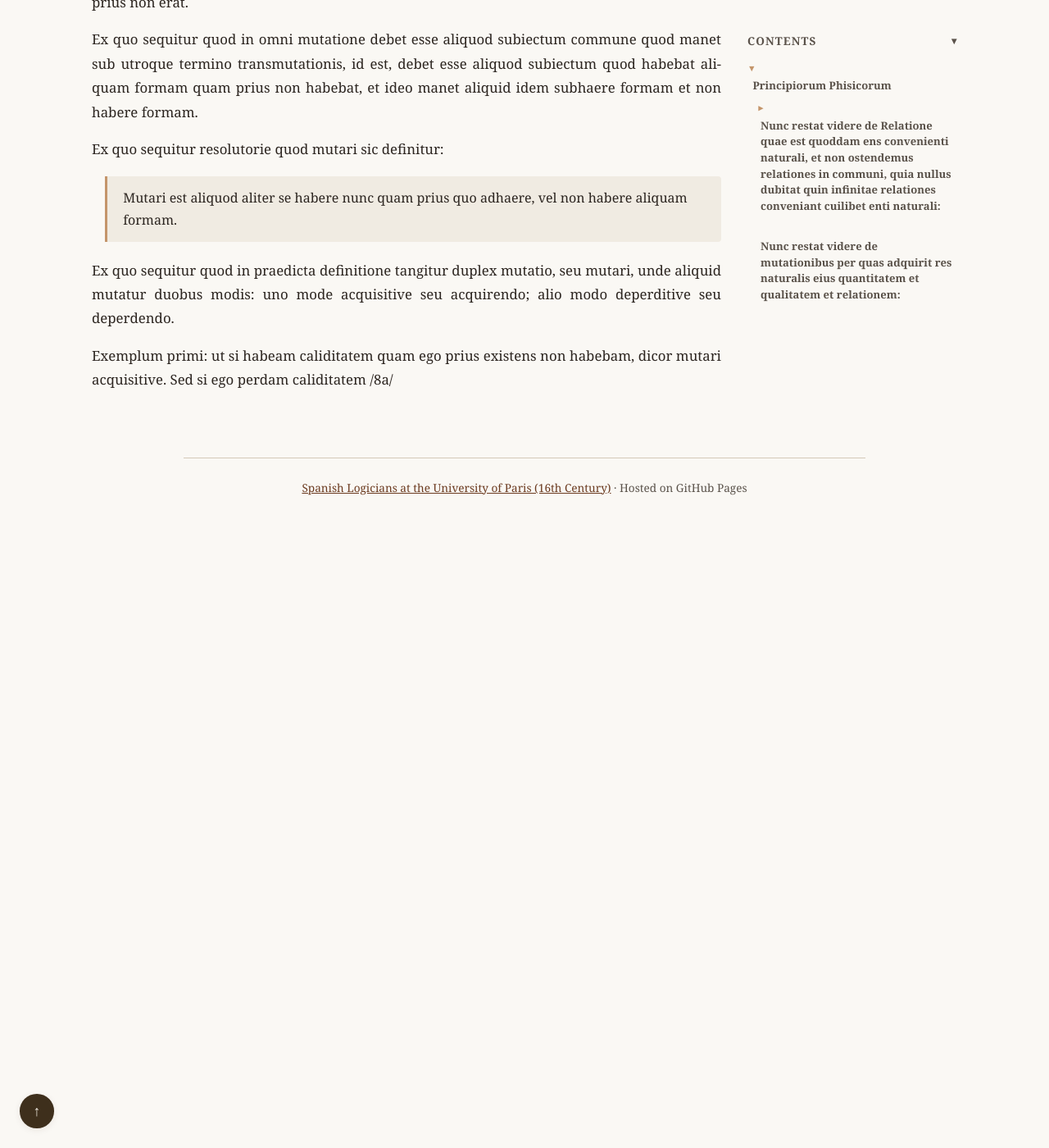
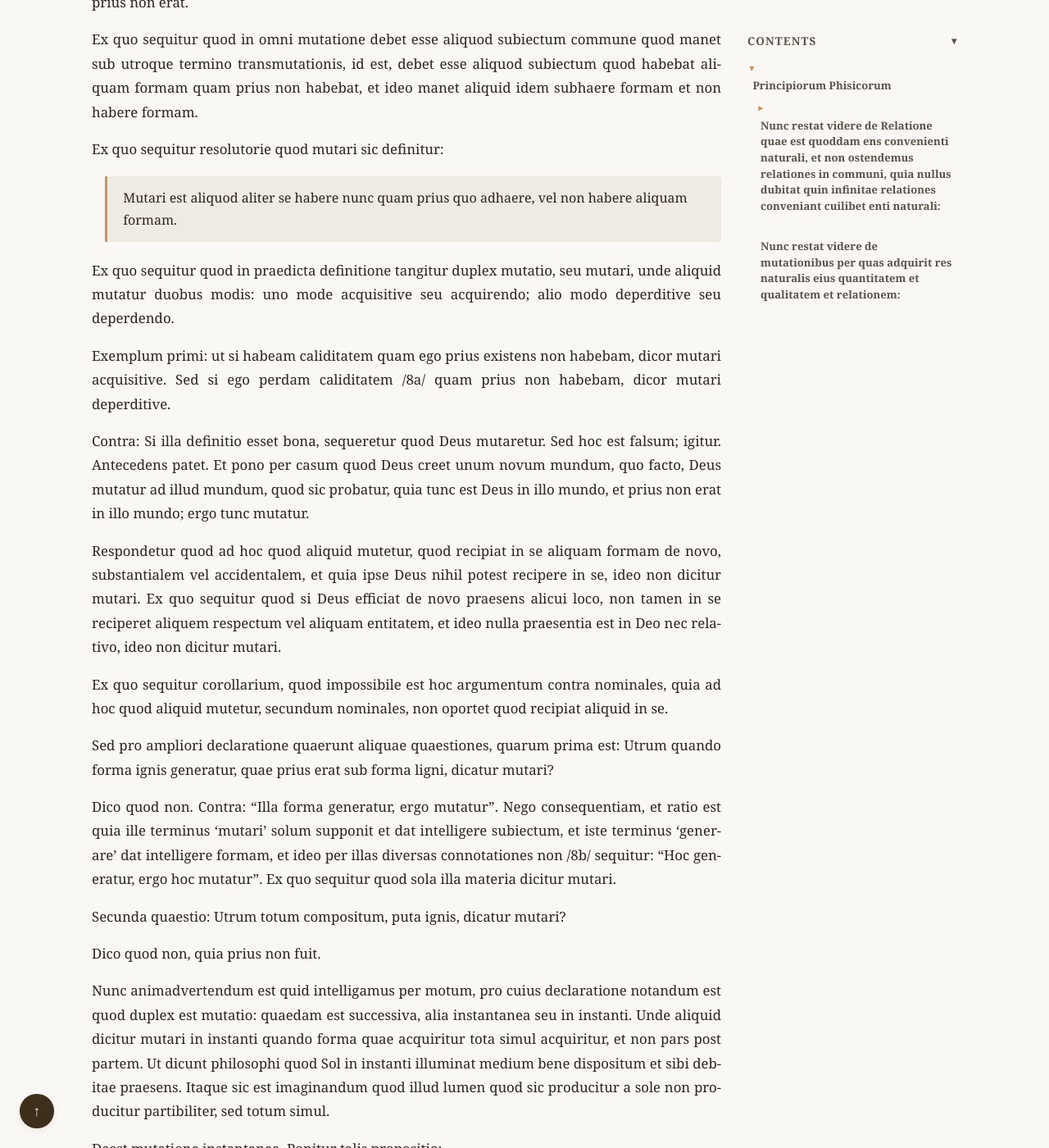
Before and after one commit to JoseBalado/Spanish-Logicians-at-the-University-of-Paris, a Jekyll site: the page built from philosophers/Jeronimo-Pardo/Principiorum-Phisicorum.md, in a window 1280 px wide and 1400 px high, scrolled down 6047 px. Shown: the whole window at 82% size. Built offline with Jekyll 4.4.1, drawn with Linux system fonts in a browser that asks for light colours; before the commit the page ends 6677 px from its top, so only the background shows below that; some of the changed text lies outside the part shown.

Commit message:
Principiorum Phisicorum. Page 8.

```diff
--- a/philosophers/Jeronimo-Pardo/Principiorum-Phisicorum.md
+++ b/philosophers/Jeronimo-Pardo/Principiorum-Phisicorum.md
@@ -143,8 +143,41 @@ Ex quo sequitur resolutorie quod mutari sic definitur:
 
 Ex quo sequitur quod in praedicta definitione tangitur duplex mutatio, seu mutari, unde aliquid mutatur duobus modis: uno mode acquisitive seu acquirendo; alio modo deperditive seu deperdendo.
 
-Exemplum primi: ut si habeam caliditatem quam ego prius existens non habebam, dicor mutari acquisitive. Sed si ego perdam caliditatem /8a/
+Exemplum primi: ut si habeam caliditatem quam ego prius existens non habebam, dicor mutari acquisitive. Sed si ego perdam caliditatem /8a/ quam prius non habebam, dicor mutari deperditive.
 
+Contra: Si illa definitio esset bona, sequeretur quod Deus mutaretur. Sed hoc est falsum; igitur. Antecedens patet. Et pono per casum quod Deus creet unum novum mundum, quo facto, Deus mutatur ad illud mundum, quod sic probatur, quia tunc est Deus in illo mundo, et prius non erat in illo mundo; ergo tunc mutatur.
+
+Respondetur quod ad hoc quod aliquid mutetur, quod recipiat in se aliquam formam de novo, substantialem vel accidentalem, et quia ipse Deus nihil potest recipere in se, ideo non dicitur mutari. Ex quo sequitur quod si Deus efficiat de novo praesens alicui loco, non tamen in se reciperet aliquem respectum vel aliquam entitatem, et ideo nulla praesentia est in Deo nec relativo, ideo non dicitur mutari.
+
+Ex quo sequitur corollarium, quod impossibile est hoc argumentum contra nominales, quia ad hoc quod aliquid mutetur, secundum nominales, non oportet quod recipiat aliquid in se.
+
+Sed pro ampliori declaratione quaerunt aliquae quaestiones, quarum prima est: Utrum quando forma ignis generatur, quae prius erat sub forma ligni, dicatur mutari?
+
+Dico quod non. Contra: "Illa forma generatur, ergo mutatur". Nego consequentiam, et ratio est quia ille terminus 'mutari' solum supponit et dat intelligere subiectum, et iste terminus 'generare' dat intelligere formam, et ideo per illas diversas connotationes non /8b/ sequitur: "Hoc generatur, ergo hoc mutatur". Ex quo sequitur quod sola illa materia dicitur mutari.
+
+Secunda quaestio: Utrum totum compositum, puta ignis, dicatur mutari?
+
+Dico quod non, quia prius non fuit.
+
+Nunc animadvertendum est quid intelligamus per motum, pro cuius declaratione notandum est quod duplex est mutatio: quaedam est successiva, alia instantanea seu in instanti. Unde aliquid dicitur mutari in instanti quando forma quae acquiritur tota simul acquiritur, et non pars post partem. Ut dicunt philosophi quod Sol in instanti illuminat medium bene dispositum et sibi debitae praesens. Itaque sic est imaginandum quod illud lumen quod sic producitur a sole non producitur partibiliter, sed totum simul.
+
+Deest mutatione instantanea. Ponitur talis propositio:
+
+> Quaecumque forma indivisibilis, id est quae non habet partes, producitur in instanti.
+
+Volo dicere quod ista consequentia est bona:
+
+> Hoc non habet partes et producitur, ergo producitur in instanti totum simul.
+
+De qua mutatione item ponitur alia propositio:
+
+> Nulla mutatio instantanea vocatur motus.
+
+Sed mutatio successiva est acquirere aliqua forma successive, seu pars post partem, seu partibiliter. Et de ista mutatione successiva ponitur alia propositio:
+
+> Sola mutatio successiva vocatur motus.
+
+Apud philosophos itaque de ratione motus est. /9a/ Successio itaque implicat quod Deus faciat motum sine mut---
 
 <!--
 ## Apparatus Criticus Reference
```
